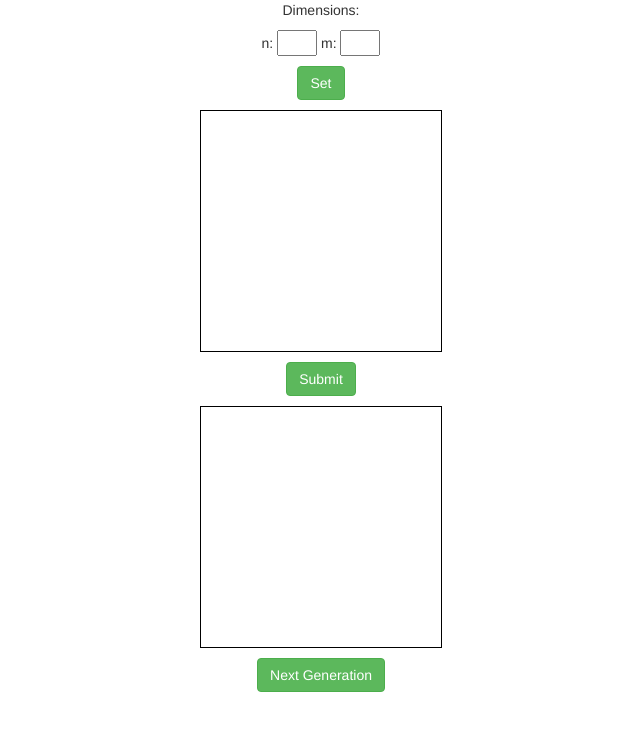
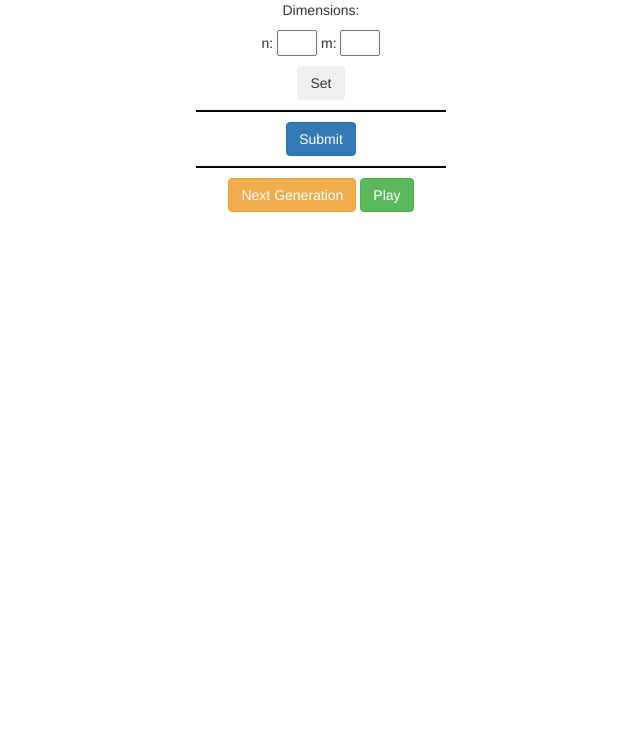
Before and after one commit to lepestos/game-of-life, a Flask app: page / in a window 1280 px wide. Shown: the top 731 px of the page, without its empty margins (319-959 px from the left). Run offline with Flask 2, Linux system fonts and the light colour scheme; some libraries are stand-ins or nearby versions.

Commit message:
improved interaction

```diff
--- a/static/js/field.js
+++ b/static/js/field.js
@@ -4,6 +4,8 @@
     var nextgen = $('#nextgen');
     var new_state = $('#new_state')
     var dims = $('#dims')
+    var play = $('#play')
+    var stop = $('#stop')
     var color;
     makeGrid(n, m, state);
     makeInteractiveGrid(n, m, state);
@@ -24,7 +26,7 @@
         iboard.css("width", m * 30+2);
         for (var i = 0; i < n; i++) {
             for (var j = 0; j < m; j++){
-                color = 'white';
+                color = chooseColor(i, j, state);
                 makeSquare(iboard, color, i*m + j);
                 $("#sq" + (i*m + j)).click(function(event){
                     $('#' + (event.target.id)).toggleClass('white black')
@@ -51,16 +53,19 @@
         return 'white'
     }
 
-    nextgen.click(function(){
+    function nextGen(){
         $.getJSON($SCRIPT_ROOT + '/_next_state',{state: state, n: n, m: m, nxt: 1},
             function(data){
                 var next_state = BigInt(data.state);
                 makeGrid(n, m, next_state);
                 state = next_state;
             })
-    });
+    }
+
+    nextgen.click(nextGen);
 
     new_state.click(function(){
+        console.log('hi')
         var new_state = 0n;
         var i = 0n;
         var val;
@@ -80,9 +85,20 @@
     dims.click(function(){
         n = $('#n').val();
         m = $('#m').val();
+        state = 0n;
         makeInteractiveGrid(n, m);
         makeGrid(n, m, state)
     });
 
+    play.click(function(){
+        var intervalId = setInterval(nextGen, 1000);
+        play.css("display", "none");
+        stop.css("display","inline-block");
+        stop.click(function(){
+            clearInterval(intervalId);
+            stop.css("display", "none");
+            play.css("display","inline-block");
+        });
+    });
 
 })
--- a/templates/index.html
+++ b/templates/index.html
@@ -5,8 +5,8 @@
 {{ super() }}
     <head>
         <title>Game of Life</title>
-    <link rel="stylesheet" href="{{ url_for('static', filename='css/main.css') }}">
-  </head>
+        <link rel="stylesheet" href="{{ url_for('static', filename='css/main.css') }}">
+   </head>
 {% endblock %}
 
 
@@ -14,21 +14,25 @@
 <div class="text-center">
     <p>Dimensions:</p>
     <p>
-        n: <input class="width-low" type="number" id="n">
-        m: <input class="width-low" type="number" id="m">
+        n: <input class="width-low" type="number" min="1" id="n" value="{% if state %}{{n}}{% else %}8{% endif %}">
+        m: <input class="width-low" type="number" min="1" id="m" value="{% if state %}{{m}}{% else %}8{% endif %}">
     </p>
     <p>
-        <button type="button" class="btn btn-success" id="dims">Set</button>
+        <button type="button" class="btn btn-dark" id="dims">Set</button>
     </p>
 </div>
 <p>
     <div class="container text-center" id="iboard"></div>
 </p>
-<p class="text-center"><button type="button" class="btn btn-success" id="new_state">Submit</button></p>
+<p class="text-center"><button type="button" class="btn btn-primary" id="new_state">Submit</button></p>
 <p>
     <div class="container text-center" id="board"></div>
 </p>
-<p class="text-center"><button type="button" class="btn btn-success" id="nextgen">Next Generation</button></p>
+<p class="text-center">
+    <button type="button" class="btn btn-warning" id="nextgen">Next Generation</button>
+    <button type="button" class="btn btn-success" id="play" style="display:inline-block">Play</button>
+    <button type="button" class="btn btn-danger" id="stop" style="display:none">Stop</button>
+</p>
 {% endblock %}
 
 {% block scripts %}
@@ -37,9 +41,15 @@
     <script src="https://ajax.googleapis.com/ajax/libs/jquery/3.4.1/jquery.min.js"></script>
     <script src="https://ajax.googleapis.com/ajax/libs/jqueryui/1.12.1/jquery-ui.min.js"></script>
 <script type="text/javascript">
+        {% if state %}
+        var state = BigInt('{{state}}');
+        var n = {{n}};
+        var m = {{m}};
+        {% else %}
+        var state = BigInt(0);
         var n = 8;
         var m = 8;
-        var state = BigInt(0);
+        {% endif %}
     </script>
     <script type="text/javascript" src="static/js/field.js"></script>
 {% endblock %}
--- a/views.py
+++ b/views.py
@@ -14,7 +14,18 @@
 
 @app.route('/', methods=['POST', 'GET'])
 def index():
-    return render_template("index.html")
+    game_json = session.get('game')
+    state = None
+    n = None
+    m = None
+    if game_json is not None:
+        game = Game.from_json(game_json)
+        state = game.state
+        n = game.n
+        m = game.m
+    return render_template("index.html", state=str(state),
+                           n=n, m=m)
+
 
 @app.route('/_next_state')
 def get_next_state():
@@ -25,4 +36,5 @@
     game = Game(int(state), int(n), int(m))
     if int(nxt):
         game.next_state()
+    session['game'] = game.to_json()
     return jsonify(n=game.n, m=game.m, state=str(game.state))
```
Also changed, not shown: logic.py (+20 -0 lines), tests/test_logic.py (+6 -0 lines).
